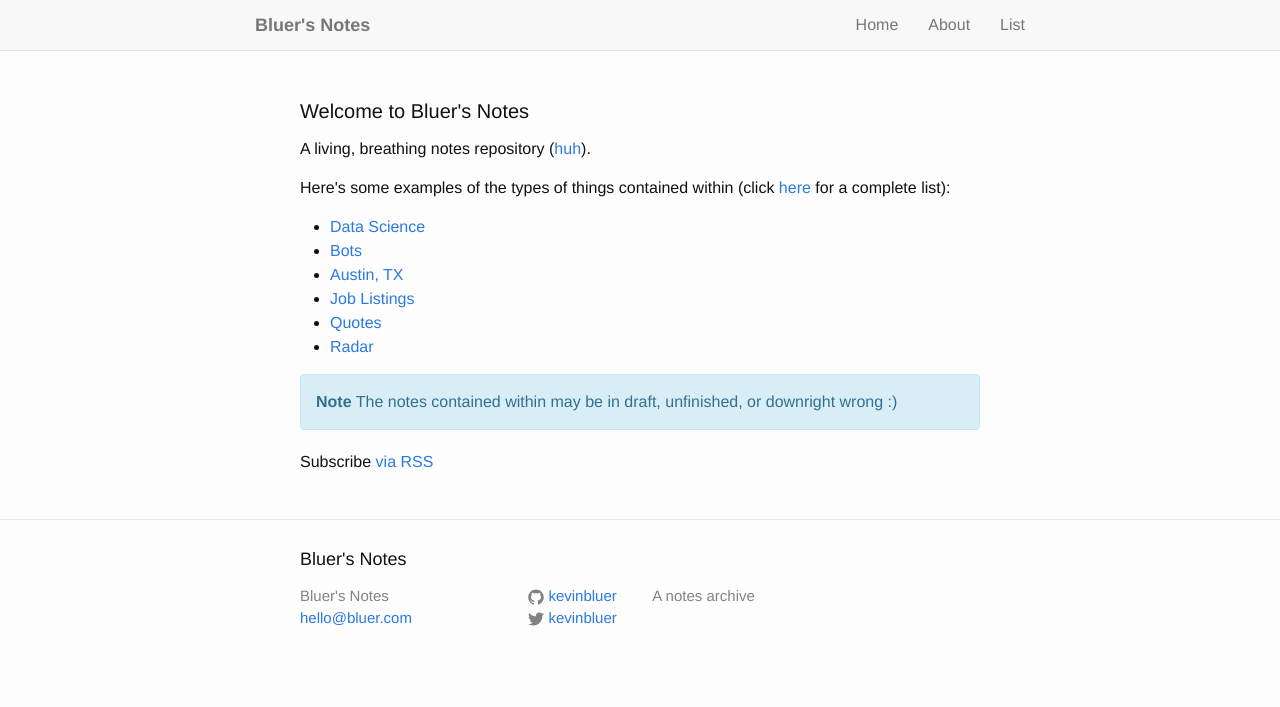
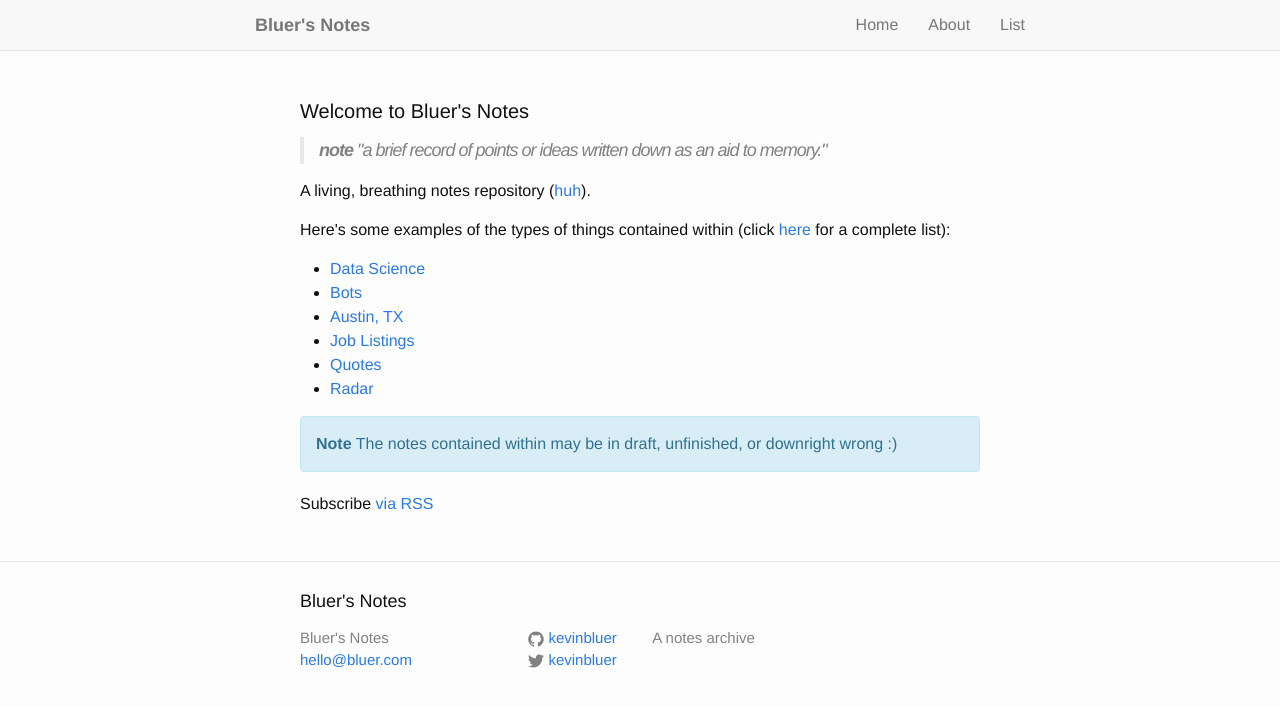
Before and after one commit to kevinbluer/bluer-notes-jekyll, a Jekyll site: the page built from index.html, in a window 1280 px wide. Shown: the top 707 px of the page. Built offline with Jekyll 4.4.1, drawn with Linux system fonts in a browser that asks for light colours.

Commit message:
homepage tweakin'

```diff
--- a/index.html
+++ b/index.html
@@ -5,6 +5,8 @@ layout: default
 <div class="home">
 
   <h1 class="page-heading">Welcome to Bluer's Notes</h1>
+
+  <blockquote><strong>note</strong>&nbsp;"a brief record of points or ideas written down as an aid to memory."</blockquote>
 
   <p>A living, breathing notes repository (<a href="/about">huh</a>).</p>
 
```
